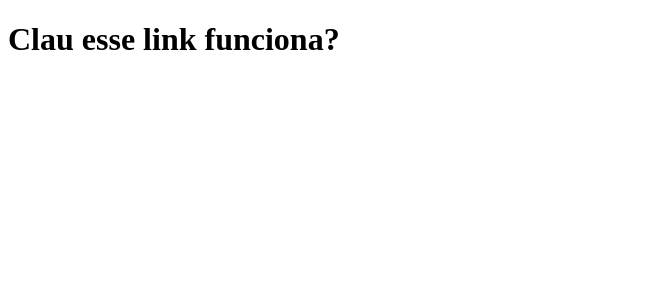
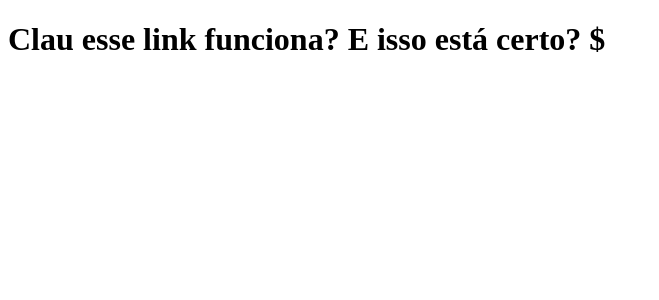
Before and after one commit to raulcgomes/tabnews-clone, a Next.js app: page / in a window 1280 px wide. Shown: the top 300 px of the page, without its empty margins (0-659 px from the left). Built offline with nearby package versions, Linux system fonts and the light colour scheme.

Commit message:
add date time

```diff
--- a/pages/index.js
+++ b/pages/index.js
@@ -1,5 +1,12 @@
 function Home(){
-    return <h1>Clau esse link funciona?</h1>
+    return <h1>Clau esse link funciona? E isso está certo? ${getDateTime}</h1>
+}
+
+function getDateTime(){
+    const now = new Date();
+    const hour = now.getHours();
+    const minute = now.getMinutes();
+    return `${hour}:${minute}`;
 }
 
 export default Home;
```
